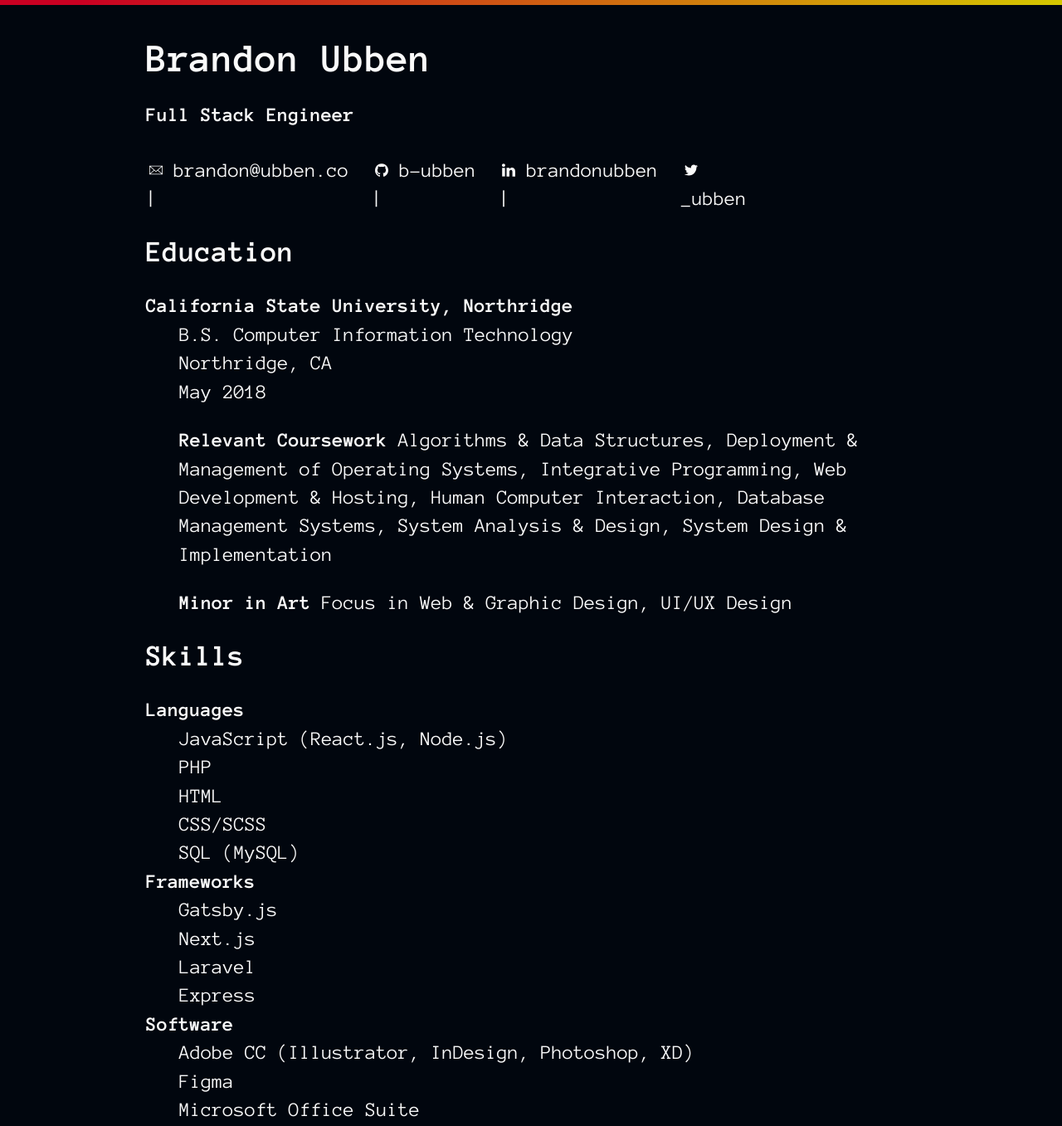
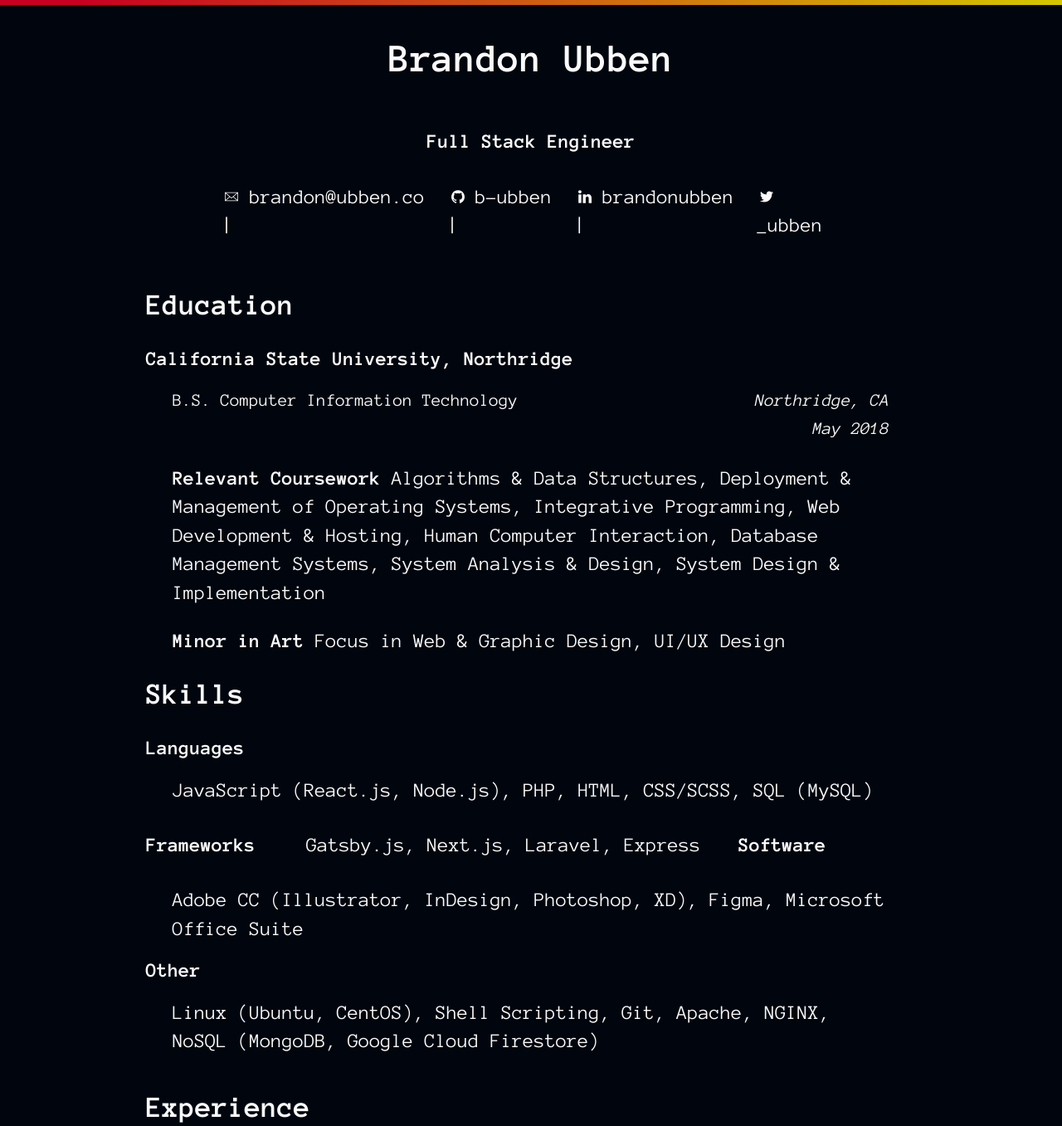
Before and after one commit to b-ubben/ubben.dev, a website built with Parcel: page index.html in a window 1280 px wide. Shown: the part 540-1897 px from the top of the page at 83% size. Built offline with nearby package versions, Linux system fonts and the light colour scheme.

Commit message:
more styling

```diff
--- a/index.html
+++ b/index.html
@@ -9,7 +9,7 @@
 
     <title>Ubben.dev | Brandon Ubben Knows Things</title>
 
-    <link href="https://fonts.googleapis.com/css?family=Anonymous+Pro:400,700&display=swap" rel="stylesheet">
+    <link href="https://fonts.googleapis.com/css?family=Anonymous+Pro:400,400i,700&display=swap" rel="stylesheet">
     <link rel="stylesheet" href="./scss/styles.scss">
     <script src="./js/index.js" defer></script>
   </head>
@@ -36,8 +36,8 @@
 
     <main class="container">
       <section class="container__header">
-        <h1>Brandon Ubben</h1>
-        <h4>Full Stack Engineer</h4>
+        <h1 class="container__header__title">Brandon Ubben</h1>
+        <h4 class="container__header__subtitle">Full Stack Engineer</h4>
 
         <ul class="container__header__social-media-list">
           <li>
@@ -89,8 +89,8 @@
         <h2 class="info__title">Skills</h2>
 
         <dl class="info__list">
-          <dt class="info__list__term">Languages</dt>
-          <dd class="info__list__desc">
+          <dt class="info__list__term info__list__term--inline">Languages</dt>
+          <dd class="info__list__desc info__list__desc--inline">
             <ul class="info__list__desc__list info__list__desc__list--inline">
               <li>JavaScript (React.js, Node.js)</li>
               <li>PHP</li>
@@ -100,8 +100,8 @@
             </ul>
           </dd>
 
-          <dt class="info__list__term">Frameworks</dt>
-          <dd class="info__list__desc">
+          <dt class="info__list__term info__list__term--inline">Frameworks</dt>
+          <dd class="info__list__desc info__list__desc--inline">
             <ul class="info__list__desc__list info__list__desc__list--inline">
               <li>Gatsby.js</li>
               <li>Next.js</li>
@@ -110,8 +110,8 @@
             </ul>
           </dd>
 
-          <dt class="info__list__term">Software</dt>
-          <dd class="info__list__desc">
+          <dt class="info__list__term info__list__term--inline">Software</dt>
+          <dd class="info__list__desc info__list__desc--inline">
             <ul class="info__list__desc__list info__list__desc__list--inline">
               <li>Adobe CC (Illustrator, InDesign, Photoshop, XD)</li>
               <li>Figma</li>
@@ -119,8 +119,8 @@
             </ul>
           </dd>
 
-          <dt class="info__list__term">Other</dt>
-          <dd class="info__skills-list__desc">
+          <dt class="info__list__term info__list__term--inline">Other</dt>
+          <dd class="info__list__desc info__list__desc--inline">
             <ul class="info__list__desc__list info__list__desc__list--inline">
               <li>Linux (Ubuntu, CentOS)</li>
               <li>Shell Scripting</li>
--- a/scss/styles.scss
+++ b/scss/styles.scss
@@ -12,7 +12,8 @@ $white: #FAFAFA;
 }
 
 a {
-  color: $yellow;
+  border-bottom: .25rem solid transparent;
+  color: $white;
   padding: 0.5rem .25rem;
   text-decoration: none;
   transition: .1s linear;
@@ -44,15 +45,23 @@ ul {
 }
 
 .container {
-  line-height: 2.15rem;
+  line-height: 1.69rem;
   margin: 0 auto;
   max-width:  960px;
   padding: 1rem;
 }
 
+.container__header {
+  display: flex;
+    align-items: center;
+    flex-direction: column;
+    justify-content: center;
+}
+
 .container__header__social-media-list {
   li {
     display: inline-block;
+    padding-bottom: 2rem;
 
     &:not(:last-of-type)::after {
       content: "|";
@@ -80,7 +89,9 @@ ul {
 .header__figure {
   background: $black;
   border-radius: 4px;
-  border-top: 25px solid lighten($grey, 30%);
+  border-bottom-right-radius: 0;
+  border-bottom-left-radius: 0;
+  border-top: 25px solid lighten($grey, 25%);
   box-shadow: $shadow;
   font-size: 16px;
   font-size: calc(16px + .25vw);
@@ -99,8 +110,58 @@ ul {
   padding: 2rem 0;
 }
 
+.info__list__desc {
+  margin: 1rem 2rem;
+}
+
+.info__list__desc--inline {
+  display: inline-block;
+}
+
+.info__list__desc__list {
+  list-style: disc;
+}
+
+.info__list__desc__list--inline {
+  list-style: none;
+
+  li {
+    display: inline;
+
+    &:not(:last-of-type)::after {
+      content: ",";
+    }
+  }
+}
+
+.info__list__desc__details {
+  display: flex;
+    flex-wrap: wrap;
+
+  li {
+    display: inline-block;
+    font-size: 18px;
+    font-size: calc(18px + .25vw);
+    width: 50%;
+
+    &:last-of-type {
+      width: 100%;
+    }
+
+    &:not(:first-of-type) {
+      font-style: italic;
+      text-align: right;
+    }
+  }
+}
+
 .info__list__term {
   font-weight: bold;
+}
+
+.info__list__term--inline {
+  display: inline-block;
+  padding-right: 1rem;
 }
 
 @media (min-width: 755px) {
@@ -108,4 +169,8 @@ ul {
     font-size: 21px;
     font-size: calc(21px + .25vw);
   }
+
+  .container {
+    line-height: 2.15rem;
+  }
 }
```
